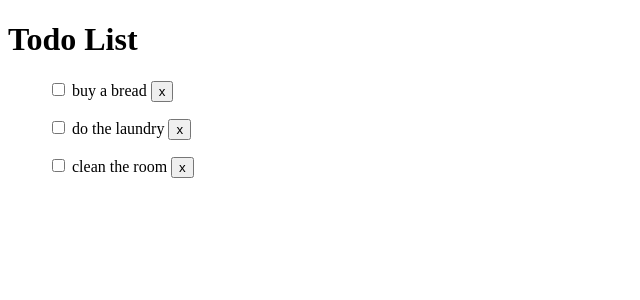
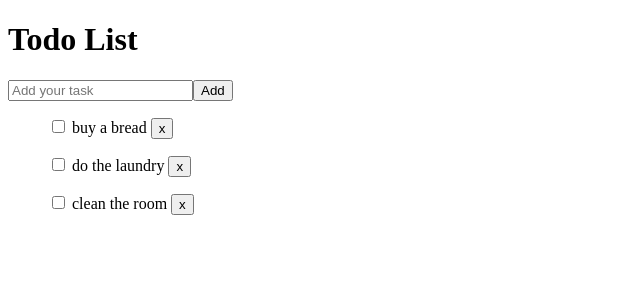
Before and after one commit to KozubIgn/Todo-list-app, an Angular app: page / in a window 1280 px wide. Shown: the top 300 px of the page, without its empty margins (0-640 px from the left). Built offline with nearby package versions, Linux system fonts and the light colour scheme; data requests are answered from the project's data file.

Commit message:
feature/ add new task

```diff
--- a/src/app/compoments/task/task.component.ts
+++ b/src/app/compoments/task/task.component.ts
@@ -1,6 +1,6 @@
 import {Component, OnInit, Input, EventEmitter, Output} from '@angular/core';
 import {Task} from '../../models/task';
-import {TaskService} from '../../task.service';
+import {TaskService} from '../../services/task.service';
 
 @Component({
   selector: 'app-task',
--- a/src/app/compoments/tasks/tasks.component.html
+++ b/src/app/compoments/tasks/tasks.component.html
@@ -1,5 +1,6 @@
-<ul class="tasks">
-  <app-task *ngFor="let task of tasks" [task]="task"
-            (deleteTask)="deleteTask($event)">
-  </app-task>
+<app-add-task (addTask)="addTask($event)"></app-add-task>
+<ul class=" tasks">
+<app-task *ngFor="let task of tasks" [task]="task"
+          (deleteTask)="deleteTask($event)">
+</app-task>
 </ul>
--- a/src/app/compoments/tasks/tasks.component.ts
+++ b/src/app/compoments/tasks/tasks.component.ts
@@ -1,6 +1,6 @@
 import {Component, OnInit} from '@angular/core';
 import {Task} from '../../models/task';
-import {TaskService} from '../../task.service';
+import {TaskService} from '../../services/task.service';
 
 
 @Component({
@@ -29,4 +29,11 @@
     // server side
     this.taskService.deleteTaskFromDB(task).subscribe();
   }
+
+  addTask(task: Task) {
+    this.taskService.addTask(task).subscribe(task => {
+      this.tasks.push(task);
+    });
+
+  }
 }
--- a/src/app/task.service.ts
+++ b/src/app/services/task.service.ts
@@ -1,7 +1,7 @@
 import {Injectable} from '@angular/core';
 import {HttpClient, HttpHeaders} from '@angular/common/http';
 import {Observable} from 'rxjs';
-import {Task} from './models/task';
+import {Task} from '../models/task';
 
 @Injectable({
   providedIn: 'root'
@@ -28,4 +28,8 @@
     const taskUrl = `${this.tasksUrl}/${task.id}`;
     return this.http.delete<Task>(taskUrl, this.httpOptions);
   }
+
+  addTask(task: Task): Observable<Task> {
+    return this.http.post<Task>(this.tasksUrl, task, this.httpOptions);
+  }
 }
```
Also changed, not shown: src/app/app.module.ts (+7 -2 lines), db.json (line endings or trailing spaces).
